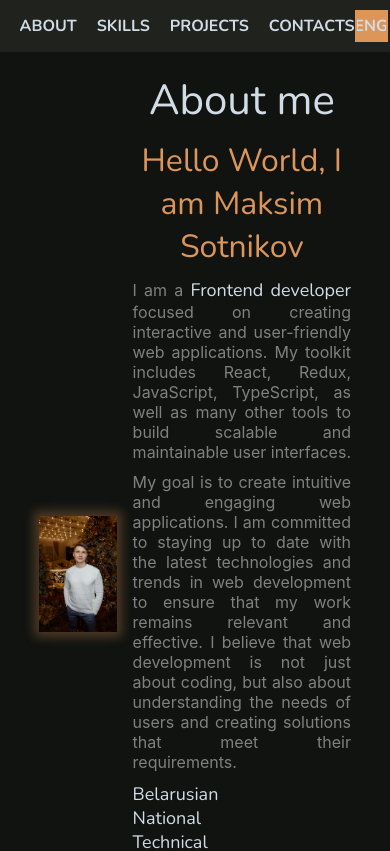
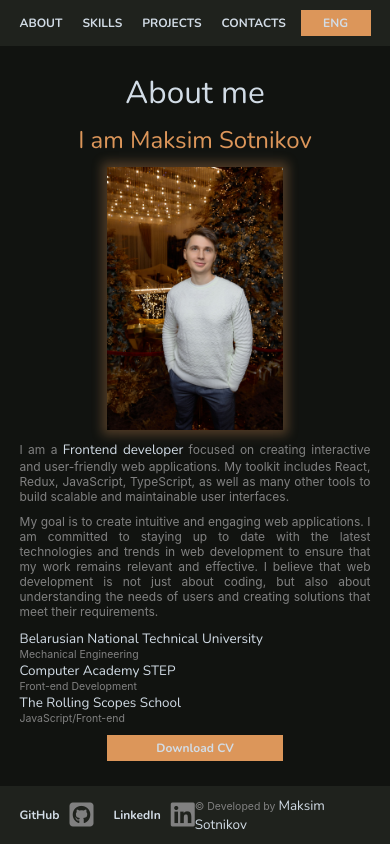
Before and after one commit to MaksimkaSota/portfolio, a React app: page / in a window 390 px wide. Shown: the top 851 px of the page. Built offline with nearby package versions, Linux system fonts and the light colour scheme; no server answers.

Commit message:
feat: added adaptive or responsive design to About page

```diff
--- a/src/Components/Main/About/About.module.scss
+++ b/src/Components/Main/About/About.module.scss
@@ -20,7 +20,7 @@
       }
 
       .mainTitle {
-        margin: 0 0 $indent-min 0;
+        margin: 0 0 $indent-min;
         font:
           400 $size-32 Nunito,
           sans-serif;
@@ -30,7 +30,7 @@
 
       .text {
         @extend %description;
-        margin: 0 0 $indent-min 0;
+        margin: 0 0 $indent-min;
 
         .highlightText {
           @extend %highlightText;
@@ -58,5 +58,73 @@
         }
       }
     }
+
+    @include respond($laptop) {
+      .portrait {
+        width: 30%;
+      }
+
+      .content {
+        width: 65%;
+
+        .container .downloadButton {
+          @include position(110px, 0);
+        }
+      }
+    }
+
+    @include respond($tablet) {
+      flex-direction: column;
+      position: relative;
+
+      .portrait {
+        width: 50%;
+        margin: 96px 0 $indent-min;
+      }
+
+      .content {
+        width: 100%;
+
+        .title {
+          @include position(100%, 0 auto $indent-min);
+          position: absolute;
+          top: $indent-min;
+        }
+
+        .mainTitle {
+          @include position(100%, 0 auto $indent-min);
+          position: absolute;
+          top: 63.2px;
+        }
+
+        .container {
+          flex-direction: column;
+
+          .educationContainer {
+            margin: 0 0 $indent-min;
+            align-self: flex-start;
+          }
+
+          .downloadButton {
+            width: 50%;
+          }
+        }
+      }
+    }
+
+    @include respond($mobile) {
+      .portrait {
+        width: 70%;
+        margin: 83.2px 0 $indent-min;
+      }
+
+      .content .mainTitle {
+        top: 56px;
+      }
+
+      .content .container .downloadButton {
+        width: 70%;
+      }
+    }
   }
 }
--- a/src/Components/Main/About/About.tsx
+++ b/src/Components/Main/About/About.tsx
@@ -10,7 +10,7 @@ export const About: FC = (): ReactElement => {
         <img className={classes.portrait} src={portrait} alt="Portrait" />
         <div className={classes.content}>
           <h3 className={classes.title}>About me</h3>
-          <h1 className={classes.mainTitle}>Hello World, I am Maksim Sotnikov</h1>
+          <h1 className={classes.mainTitle}>I am Maksim Sotnikov</h1>
           <p className={classes.text}>
             I am a <span className={classes.highlightText}>Frontend developer</span> focused on creating interactive and
             user-friendly web applications. My toolkit includes React, Redux, JavaScript, TypeScript, as well as many
--- a/src/index.scss
+++ b/src/index.scss
@@ -1,4 +1,5 @@
 @use './utils/styles/variables' as *;
+@use './utils/styles/mixins' as *;
 
 *,
 *::before,
@@ -20,6 +21,18 @@ body {
     'Fira Sans', 'Droid Sans', 'Helvetica Neue', sans-serif;
   -webkit-font-smoothing: antialiased;
   -moz-osx-font-smoothing: grayscale;
+
+  @include respond($laptop) {
+    font-size: $size-14;
+  }
+
+  @include respond($tablet) {
+    font-size: $size-12;
+  }
+
+  @include respond($mobile) {
+    font-size: $size-10;
+  }
 }
 
 input,
--- a/src/utils/styles/_mixins.scss
+++ b/src/utils/styles/_mixins.scss
@@ -1,4 +1,14 @@
 @use './variables' as *;
+
+@mixin respond($breakpoint) {
+  $query: map-get($breakpoints, $breakpoint);
+  @if not $query {
+    @error 'No value found for `#{$breakpoint}`. Please make sure it is defined in `$breakpoints` map.';
+  }
+  @media #{if(type-of($query) == 'string', unquote($query), inspect($query))} {
+    @content;
+  }
+}
 
 @mixin position($w, $m) {
   width: $w;
@@ -13,7 +23,7 @@
 }
 
 @mixin title($c: $main-content-text) {
-  margin: 0 0 $indent-min 0;
+  margin: 0 0 $indent-min;
   font:
     $size-42 Nunito,
     sans-serif;
@@ -45,6 +55,11 @@
 %wrapper-content {
   @include position(80%, 0 auto);
   padding: $indent-max 0;
+
+  @include respond($tablet) {
+    width: 90%;
+    padding: $indent-min 0;
+  }
 }
 
 %content {
--- a/src/utils/styles/_variables.scss
+++ b/src/utils/styles/_variables.scss
@@ -21,6 +21,7 @@ $shadow: $light-pale-orange;
 $error: $brick-red;
 $success: $soft-green;
 
+$size-10: 0.625rem;
 $size-12: 0.75rem;
 $size-14: 0.875rem;
 $size-16: 1rem;
@@ -32,3 +33,23 @@ $button-indent: 5px;
 $indent-min: 10px;
 $indent-max: 20px;
 $border: 2px;
+
+$laptop-size: 64em;
+$tablet-size: 48em;
+$mobile-size: 20em;
+
+$laptop: laptop;
+$tablet: tablet;
+$mobile: mobile;
+
+$breakpoints: (
+  $laptop: (
+    max-width: $laptop-size,
+  ),
+  $tablet: (
+    max-width: $tablet-size,
+  ),
+  $mobile: (
+    max-width: $mobile-size,
+  ),
+);
```
